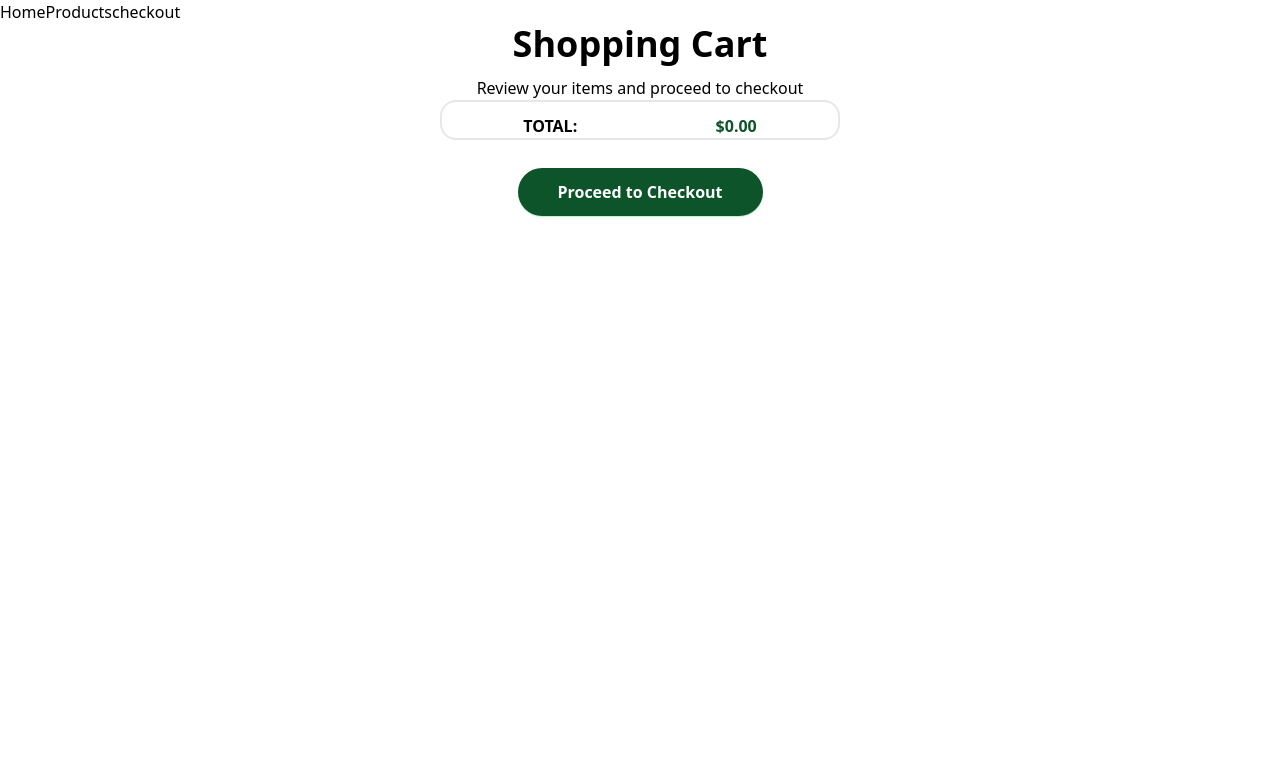
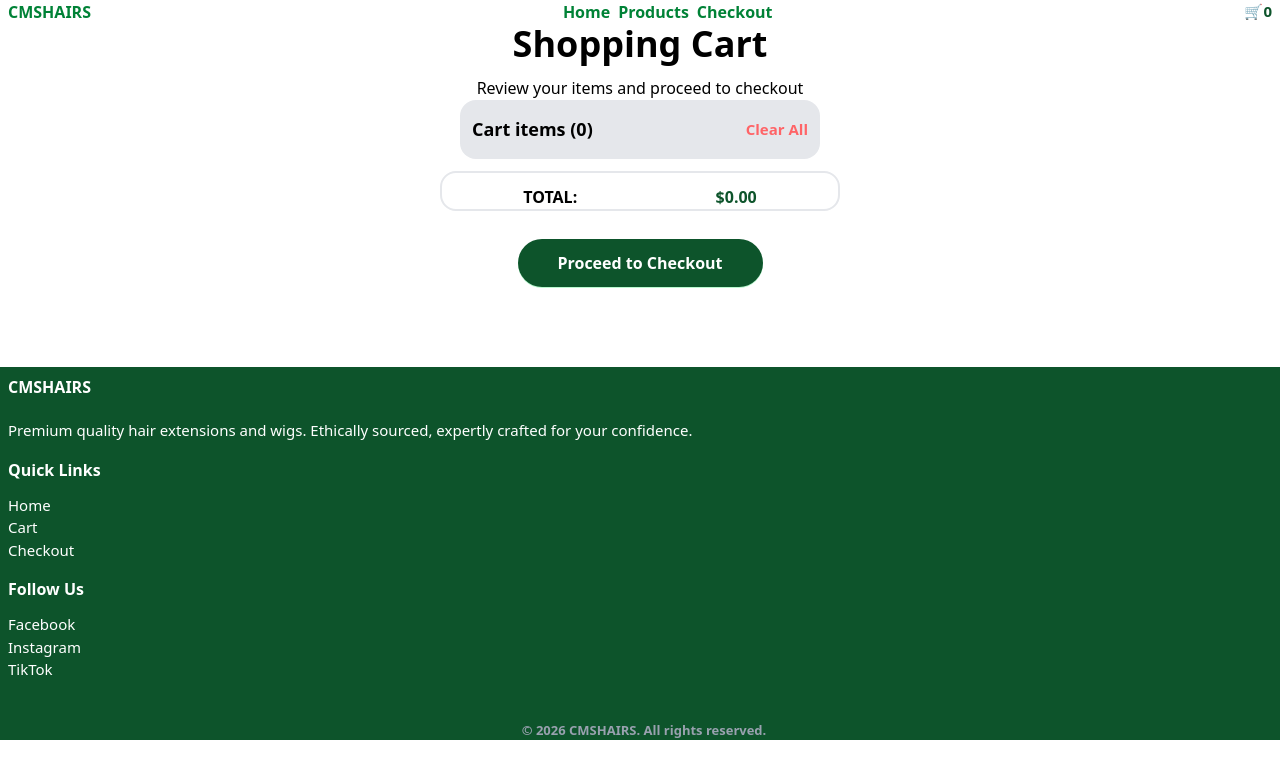
Before and after one commit to Taiwodaniel3116/Cmshairs, a React (Vite) app: page /cart in a window 1280 px wide. Shown: the top 778 px of the page. Built offline with nearby package versions, Linux system fonts and the light colour scheme.

Commit message:
Footer component, nav links

```diff
--- a/src/App.jsx
+++ b/src/App.jsx
@@ -100,7 +100,7 @@ function App() {
       <Router>
         {/* <Products/> */}
         <Routes>
-          <Route path="/" element={<Home />} />
+          <Route path="/" element={<Home totalQuantity={totalQuantity}/>} />
 
           <Route
             path="/products"
--- /dev/null
+++ b/src/components/Footer.jsx
@@ -0,0 +1,45 @@
+import React from "react";
+import { Link } from "react-router-dom";
+
+const Footer = () => {
+  return (
+    <>
+      <div className="bg-green-900 mt-20 pl-2">
+        <p className="text-white font-bold pb-5 pt-2">CMSHAIRS</p>
+
+        <p className="text-white text-[15px]">
+          Premium quality hair extensions and wigs. Ethically sourced, expertly
+          crafted for your confidence.
+        </p>
+
+        <div>
+          <p className="text-white font-bold mt-4">Quick Links</p>
+
+          <nav className="text-white flex flex-col pt-3 text-[15px]">
+            <Link to="/">Home</Link>
+            <Link to="/cart">Cart</Link>
+            <Link to="/checkout">Checkout</Link>
+          </nav>
+        </div>
+
+        {/* SOCIAL MEDIA LINKS */}
+        <div>
+          <p className="text-white font-bold mt-4">Follow Us</p>
+
+        <nav className="text-white flex flex-col pt-3 text-[15px]">
+          <Link to="/facebook.com">Facebook</Link>
+          <Link to="/instagram.com">Instagram</Link>
+          <Link to="/tiktok.com">TikTok</Link>
+        </nav>
+        </div>
+
+        {/* COPYRIGHT */}
+        <div>
+          <p className="text-gray-400 pt-10 text-center text-[13px] font-semibold">© 2026 CMSHAIRS. All rights reserved.</p>
+        </div>
+      </div>
+    </>
+  );
+};
+
+export default Footer;
--- a/src/pages/Cart.jsx
+++ b/src/pages/Cart.jsx
@@ -1,10 +1,9 @@
-import React from 'react';
-import { Link } from 'react-router-dom';
-import { products } from '../data/product';
+import React from "react";
+import { Link } from "react-router-dom";
+import { products } from "../data/product";
+import Footer from "../components/Footer";
 
-
-const Cart = (
-  {
+const Cart = ({
   cartItems,
   totalQuantity,
   increaseQuanity,
@@ -12,24 +11,35 @@ const Cart = (
   removeItem,
   // removeAllItem,
   totalPrice,
-  }
-) => {
+}) => {
   return (
     <>
-    <nav>
-      <Link to="/">
-          Home
+      <nav className="flex justify-between px-2">
+        <Link to="/" className="uppercase text-green-700 font-bold">
+          CMSHAIRS
         </Link>
-      <Link to="/products">
-          Products
-        </Link>
-      <Link to="/checkout">
-          checkout
-        </Link>
+
+        <div className="flex gap-2 text-green-700 font-semibold">
+          <Link to="/">Home</Link>
+          <Link to="/products">Products</Link>
+          <Link to="/checkout">Checkout</Link>
+        </div>
+
+        <div className="text-[15px] text-green-900 font-bold">
+          🛒{totalQuantity}
+        </div>
       </nav>
+
       {/*  */}
-     <h1 className='font-bold text-4xl text-center pb-3'>Shopping Cart</h1>
-     <p className='text-center'>Review your items and proceed to checkout</p>
+      <h1 className="font-bold text-4xl text-center pb-3">Shopping Cart</h1>
+      <p className="text-center">Review your items and proceed to checkout</p>
+
+      <div className="bg-gray-200 py-4 rounded-2xl w-90 flex items-center justify-between m-auto mb-3">
+        <p className="text-[18px] font-bold pl-3">
+          Cart items ({totalQuantity})
+        </p>
+          <span className="text-red-400 text-[15px] font-bold pr-3 cursor-pointer hover:text-red-600 active:text-red-600">Clear All</span>
+      </div>
 
       {/*  */}
       <div className="w-max-content h-max-content border-2 border-gray-200 pt-3 px-3 rounded-2xl md:w-100 m-auto">
@@ -47,26 +57,23 @@ const Cart = (
             </div>
             <div className="pt-3">
               <p className="pt-3 font-bold">{cartItem.name}</p>
+              <p className="font-semibold">Quantity: {cartItem.quantity}</p>
               <p className="font-bold text-green-800">
                 ${cartItem.price * cartItem.quantity}
-              </p>
-              <p className="font-semibold">
-                Quantity: {cartItem.quantity}
               </p>
 
               <div className="mt-2">
                 <button
-                  className="font-bold text-3xl w-10 mr-3 rounded-full border border-gray-400 cursor-pointer hover:bg-amber-400 active:bg-amber-400 duration-300"
+                  className="text-3xl w-10 mr-3 rounded-full border border-gray-400 cursor-pointer hover:bg-amber-400 active:bg-amber-400 duration-300"
                   onClick={() => decreaseQuantity(id)}
                 >
                   -
                 </button>
                 <button
-                  className="font-bold text-3xl w-10 mr-3 rounded-full border border-gray-400 cursor-pointer hover:bg-amber-400 active:bg-amber-400 duration-300"
+                  className="text-3xl w-10 mr-3 rounded-full border border-gray-400 cursor-pointer hover:bg-amber-400 active:bg-amber-400 duration-300"
                   onClick={() => increaseQuanity(id)}
                 >
-                  {/* ➕ */}
-                  +
+                  {/* ➕ */}+
                 </button>
               </div>
               <div>
@@ -89,7 +96,9 @@ const Cart = (
         ))}
         <div className="flex justify-around">
           <span className="text-black font-bold uppercase">Total:</span>
-          <span className=" text-green-900 font-extrabold">${totalPrice.toFixed(2)}</span>
+          <span className=" text-green-900 font-extrabold">
+            ${totalPrice.toFixed(2)}
+          </span>
         </div>
         <div className="flex justify-center">
           {/* <button className="text-white bg-emerald-600 border-2 px-4 py-[3px] rounded-2xl"
@@ -102,8 +111,10 @@ const Cart = (
       <div className="mt-7 mb-2 w-fit h-max m-auto font-semibold bg-green-900 shadow-2xs shadow-green-200 text-white px-10 py-3 rounded-full  transition duration-300 hover:bg-green-700 active:bg-green-700">
         <Link to="/checkout">Proceed to Checkout</Link>
       </div>
+
+      <Footer />
     </>
-  )
-}
+  );
+};
 
 export default Cart;
--- a/src/pages/Checkout.jsx
+++ b/src/pages/Checkout.jsx
@@ -1,5 +1,6 @@
 import React from "react";
 import { Link } from "react-router-dom";
+import Footer from "../components/Footer";
 
 const Checkout = ({ cartItems, totalQuantity, totalPrice }) => {
   const phoneNumber = "2349027396272";
@@ -25,12 +26,7 @@ const Checkout = ({ cartItems, totalQuantity, totalPrice }) => {
 
   return (
     <>
-      <nav>
-        <Link to="/">Home</Link>
-        <Link to="/products">Products</Link>
-        <Link to="/cart">Cart</Link>
-
-        {/* <Link to="/cart" className="flex items-center relative ml-10">
+      {/* <Link to="/cart" className="flex items-center relative ml-10">
           <img
             src="/images/icons/cart-icon.png"
             alt="cart icon"
@@ -40,11 +36,24 @@ const Checkout = ({ cartItems, totalQuantity, totalPrice }) => {
             {totalQuantity}
           </div>
         </Link> */}
+
+      <nav className="flex justify-between px-2">
+        <Link to="/" className="uppercase text-green-700 font-bold">
+          CMSHAIRS
+        </Link>
+
+        <div className="flex gap-2 text-green-700 font-semibold">
+          <Link to="/">Home</Link>
+          <Link to="/products">Products</Link>
+          <Link to="/cart">Cart</Link>
+        </div>
+
+        <div className="text-[15px] text-green-900 font-bold">
+          🛒{totalQuantity}
+        </div>
       </nav>
       {/*  */}
-      <div className="font-bold text-center text-3xl">
-       Order Summary
-      </div>
+      <div className="font-bold text-center text-3xl">Order Summary</div>
 
       <div className="grid grid-cols-2 mb-3 bg-white w-[80%] py-5 px-2 rounded-3xl shadow-2xl shadow-gray-300 md:w-100 m-auto border-2 border-gray-200">
         {cartItems.map((cartItem, id) => (
@@ -71,19 +80,14 @@ const Checkout = ({ cartItems, totalQuantity, totalPrice }) => {
 
       {/*  */}
       <div className="flex flex-col gap-5 bg-white w-75 m-auto px-3 py-2 rounded-2xl border-2 border-gray-200">
-
         <div className="flex justify-between">
           <span className="text-black font-bold ">Discount:</span>
-          <span className="text-green-900 font-bold line-through">
-            $0.00
-          </span>
+          <span className="text-green-900 font-bold line-through">$0.00</span>
         </div>
 
         <div className="flex justify-between">
           <span className="text-black font-bold ">Shipping:</span>
-          <span className="text-green-900 font-bold line-through">
-            $0.00
-          </span>
+          <span className="text-green-900 font-bold line-through">$0.00</span>
         </div>
 
         <div className="flex justify-between">
@@ -99,7 +103,6 @@ const Checkout = ({ cartItems, totalQuantity, totalPrice }) => {
             ${totalPrice.toFixed(2)}
           </span>
         </div>
-
       </div>
       {/*  */}
 
@@ -112,6 +115,8 @@ const Checkout = ({ cartItems, totalQuantity, totalPrice }) => {
           Complete Order via Whatsapp{" "}
         </button>
       </div>
+
+      <Footer />
     </>
   );
 };
--- a/src/pages/Home.jsx
+++ b/src/pages/Home.jsx
@@ -1,20 +1,29 @@
 import React from "react";
 import { Link } from "react-router-dom";
+import Footer from "../components/Footer";
 
-const Home = () => {
+const Home = ({ totalQuantity }) => {
   return (
     <>
       <nav className="flex justify-between px-2">
-        <h1 className="uppercase text-green-700 font-bold">CMSHAIRS</h1>
+        <Link to="/" className="uppercase text-green-700 font-bold">
+          CMSHAIRS
+        </Link>
 
-        <div>
+        <div className="flex gap-2 text-green-700 font-semibold">
           <Link to="/products">Products</Link>
-          {/* <Link to="/checkout" className="links-hover-color links-active-color">Checkout</Link> */}
-
           <Link to="/cart">Cart</Link>
           <Link to="/checkout">Checkout</Link>
         </div>
+
+        <div className="text-[15px] text-green-900 font-bold">
+          🛒{totalQuantity}
+        </div>
       </nav>
+
+      <div className="mb-0 pb-0">
+        <Footer />
+      </div>
     </>
   );
 };
--- a/src/pages/Products.jsx
+++ b/src/pages/Products.jsx
@@ -1,47 +1,54 @@
-import React from 'react';
-import { products } from '../data/product';
-import { Link } from 'react-router-dom';
+import React from "react";
+import { products } from "../data/product";
+import { Link } from "react-router-dom";
+import Footer from "../components/Footer";
 
-const Products = ({addToCart, totalQuantity}) => {
+const Products = ({ addToCart, totalQuantity }) => {
   return (
-    <div className='mb-5'>
-{/*  */}
-     <nav className="">
-          <Link to="/">
-            Home
-          </Link>
-          {/* <Link to="/checkout" className="links-hover-color links-active-color">Checkout</Link> */}
+    <>
+      <nav className="flex justify-between px-2">
+        <Link to="/" className="uppercase text-green-700 font-bold">CMSHAIRS</Link>
 
-        <Link to="/cart">
-          Cart
-        </Link>
-        <Link to="/checkout">
-          Checkout
-        </Link>
+        <div className="flex gap-2 text-green-700 font-semibold">
+          <Link to="/">Home</Link>
+          <Link to="/cart">Cart</Link>
+          <Link to="/checkout">Checkout</Link>
+        </div>
 
-         <div className="text-[13px] text-white absolute left-3.75 top-0">
-            {totalQuantity}
+        <div className="text-[15px] text-green-900 font-bold">
+          🛒{totalQuantity}
         </div>
       </nav>
       {/*  */}
 
-      <h1 className='font-bold text-4xl text-center'> Our Products</h1>
-    <p className='text-center mt-2'>Discover our premium collection of hair extensions and wigs.</p>
+      <h1 className="font-bold text-4xl text-center"> Our Products</h1>
+      <p className="text-center mt-2">
+        Discover our premium collection of hair extensions and wigs.
+      </p>
 
-    <div className=' flex justify-center mt-3'>
-    <input type="text" placeholder='Search products...' className='bg-gray-200 px-10 py-2 rounded-full outline-green-400 caret-green-400'/>
+      <div className=" flex justify-center mt-3">
+        <input
+          type="text"
+          placeholder="Search products..."
+          className="bg-gray-200 px-10 py-2 rounded-full outline-green-400 caret-green-400"
+        />
       </div>
 
       {/* Products */}
       <div className="grid grid-cols-2 md:grid-cols-4 lg:grid-cols-6 xl:grid-cols-8  mt-10">
         {products.map((product) => (
           <div key={product.id}>
-            <div className="pb-5 border-gray-200 border-2 shadow-2xl shadow-gray-300">
-              <div className="border-2 border-gray-200 rounded-3xl mt-10 mx-2 px-2 py-4">
-                <img className="w-38 h-40 hover:shadow-white shadow-2xl active:shadow-white" src={product.image} />
+            <div className="pb-5 border-gray-200 border-2 shadow-2xl shadow-gray-300 h-full rounded-3xl">
+              <div className=" rounded-3xl mx-2">
+                <img
+                  className="w-38 h-40 hover:shadow-white shadow-2xl active:shadow-white"
+                  src={product.image}
+                />
               </div>
               <p className="ml-3 pt-3 font-bold">{product.name}</p>
-              <p className="ml-3 pt-2 text-[17px] font-bold text-green-800">${product.price}</p>
+              <p className="ml-3 pt-2 text-[17px] font-bold text-green-800">
+                ${product.price}
+              </p>
               <div>{product.button}</div>
 
               {/* Add to cart button */}
@@ -58,12 +65,12 @@ const Products = ({addToCart, totalQuantity}) => {
         ))}
       </div>
 
-    </div>
-  )
-}
+      <Footer />
+    </>
+  );
+};
 
 export default Products;
-
 
 //  <div className='grid grid-cols-2 md:grid-cols-4 lg:grid-cols-6 xl:grid-cols-8'>
 //   {
@@ -75,7 +82,6 @@ export default Products;
 //         <p className='ml-3 pt-3 font-bold'>{product.name}</p>
 //         <p className='ml-3 pt-2 text-[17px] font-bold text-green-800'>${product.price}</p>
 
-
 //         <div className='flex justify-center mt-2'>
 //           <button className='bg-green-800 px-9 py-1.5 rounded-full text-white cursor-pointer'
 //           onClick={() => addToCart()}>Add to cart</button>
```
Lines whose indentation alone changed are shown as unchanged.
